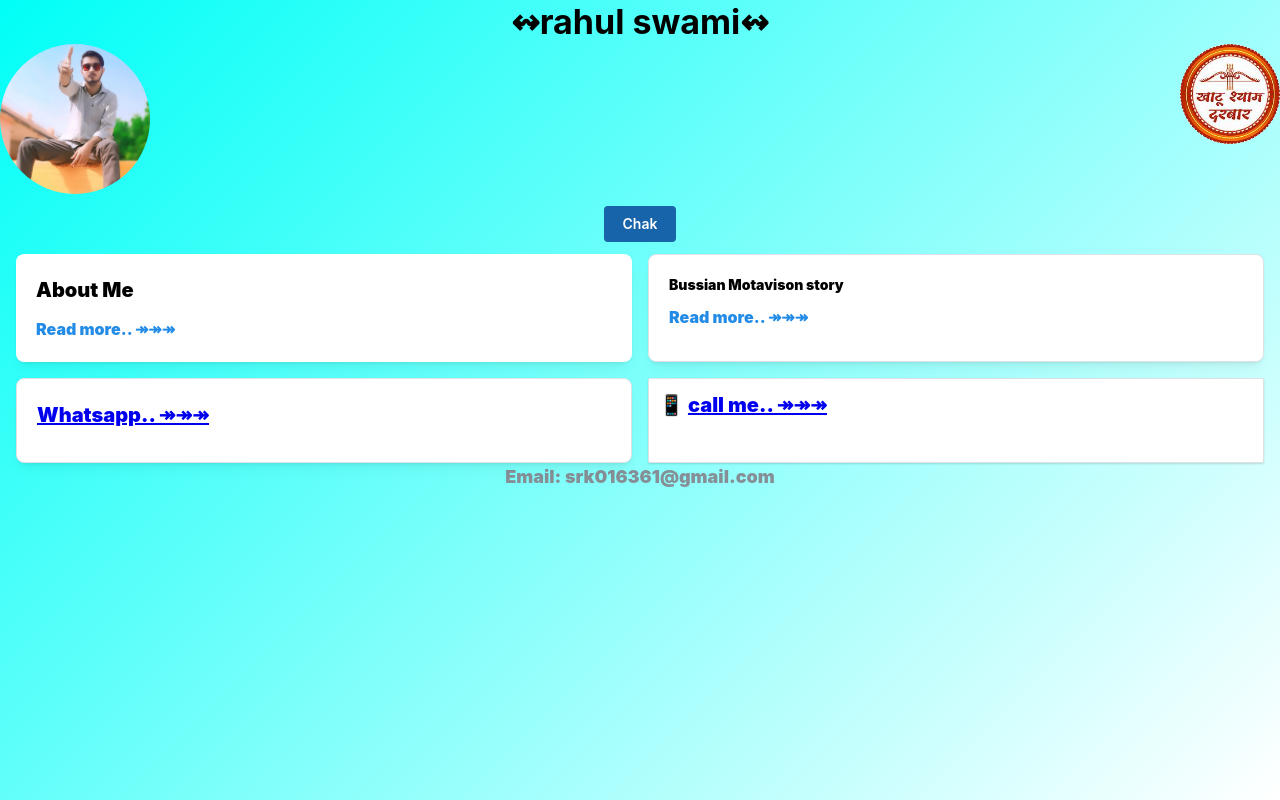
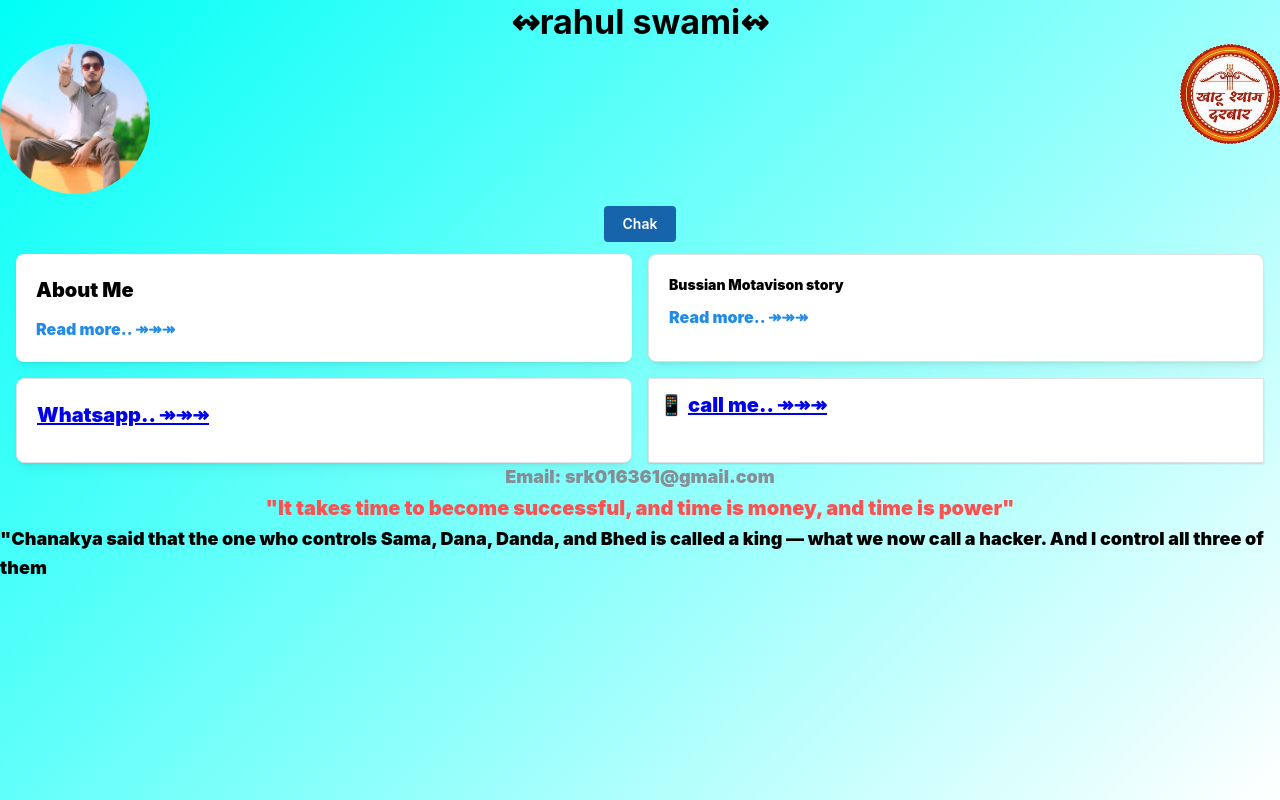
Before and after one commit to prince-pardhan/porfolio, a React (Create React App) app: page / in a window 1280 px wide. Shown: the top 800 px of the page. Built offline with nearby package versions, Linux system fonts and the light colour scheme.

Commit message:
tital add ki ya h

```diff
--- a/src/Parsanal/Parsanal.jsx
+++ b/src/Parsanal/Parsanal.jsx
@@ -123,6 +123,17 @@ export default function ProfilePage() {
                     Email: srk016361@gmail.com
                 </Text>
             </Center>
+            <Center style={{ height: '100%' }}>
+                <Text size="xl" weight={900} color="red" fw={900}>
+                    "It takes time to become successful, and time is money, and time is power"
+                </Text>
+            </Center>
+            <Center style={{ height: '100%' }}>
+                <Text size="lg" weight={900} color="black.9" fw={900} >
+                   "Chanakya said that the one who controls Sama, Dana, Danda, and Bhed
+                   is called a king — what we now call a hacker. And I control all three of them
+                </Text>
+            </Center>
         </Container>
     );
 }
```
Also changed, not shown: src/App.js (line endings or trailing spaces).
